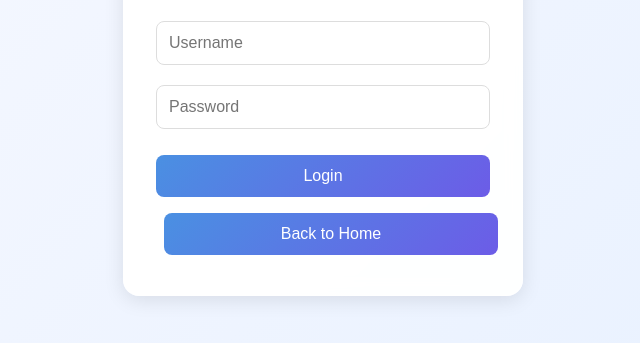
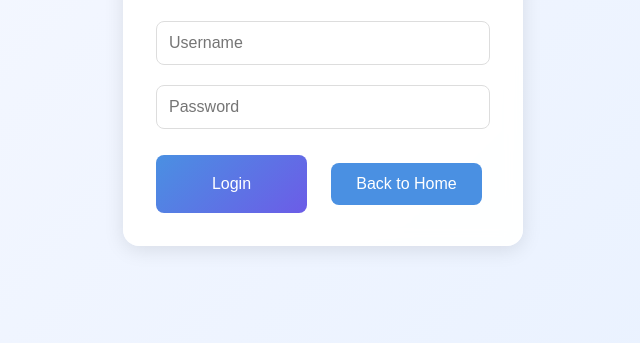
Before and after one commit to toprise/Math-Note, a plain HTML site: page login.html in a window 1280 px wide. Shown: the part 273-616 px from the top of the page, without its empty margins (317-957 px from the left). Drawn offline with Linux system fonts and the light colour scheme.

Commit message:
Update login.html

```diff
--- a/login.html
+++ b/login.html
@@ -20,6 +20,7 @@
             line-height: 1.8;
             padding: 2rem;
         }
+
         .login-container {
             max-width: 400px;
             margin: 5rem auto;
@@ -48,23 +49,40 @@
             font-size: 1rem;
         }
 
-        .login-container button {
-            width: 100%;
+        .button-group {
+            display: flex;
+            gap: 1rem;
+            margin-top: 1rem;
+        }
+
+        .button-group button {
+            flex: 1;
             padding: 12px;
-            background: linear-gradient(135deg, #4a90e2 0%, #6c5ce7 100%);
             border: none;
             border-radius: 8px;
             color: white;
             font-size: 1rem;
             cursor: pointer;
             transition: all 0.3s ease;
-            margin-top: 1rem;
         }
 
-        .login-container button:hover {
+        .button-group button:hover {
             transform: translateY(-2px);
-            box-shadow: 0 4px 6px rgba(74, 144, 226, 0.3);
+            box-shadow: 0 4px 6px rgba(0, 0, 0, 0.2);
         }
+
+        .login-btn {
+            background: linear-gradient(135deg, #4a90e2 0%, #6c5ce7 100%);
+        }
+
+        .back-btn {
+            background: #6c757d;
+        }
+
+        .back-btn:hover {
+            background: #5a6268;
+        }
+
         .dashboard-container {
             max-width: 800px;
             margin: 2rem auto;
@@ -74,7 +92,7 @@
             box-shadow: 0 4px 20px rgba(0, 0, 0, 0.1);
             backdrop-filter: blur(8px);
             border: 1px solid rgba(255, 255, 255, 0.3);
-            display: none; /* 默认隐藏 */
+            display: none;
         }
 
         .dashboard-container h1 {
@@ -135,6 +153,7 @@
         .back-btn:hover {
             background: #357abd;
         }
+
         @keyframes fadeIn {
             from {
                 opacity: 0;
@@ -156,9 +175,12 @@
         <h1>Welcome to Math Notes</h1>
         <input type="text" id="username" placeholder="Username" required>
         <input type="password" id="password" placeholder="Password" required>
-        <button onclick="login()">Login</button>
-        <button class="back-btn" onclick="goBack()">Back to Home</button>
+        <div class="button-group">
+            <button class="login-btn" onclick="login()">Login</button>
+            <button class="back-btn" onclick="goBack()">Back to Home</button>
+        </div>
     </div>
+
     <div class="dashboard-container" id="dashboardContainer">
         <h1>Dashboard</h1>
         <div class="stats">
@@ -183,6 +205,7 @@
         function login() {
             const username = document.getElementById('username').value;
             const password = document.getElementById('password').value;
+
             if (username === 'admin' && password === '123456') {
                 document.getElementById('loginContainer').style.display = 'none';
                 document.getElementById('dashboardContainer').style.display = 'block';
@@ -190,14 +213,16 @@
                 alert('Invalid username or password');
             }
         }
+
         function logout() {
             document.getElementById('dashboardContainer').style.display = 'none';
             document.getElementById('loginContainer').style.display = 'block';
             document.getElementById('username').value = '';
             document.getElementById('password').value = '';
         }
+
         function goBack() {
-            window.location.href = 'javascript:history.back(-1)';
+            window.location.href = 'index.html';
         }
     </script>
 </body>
```
